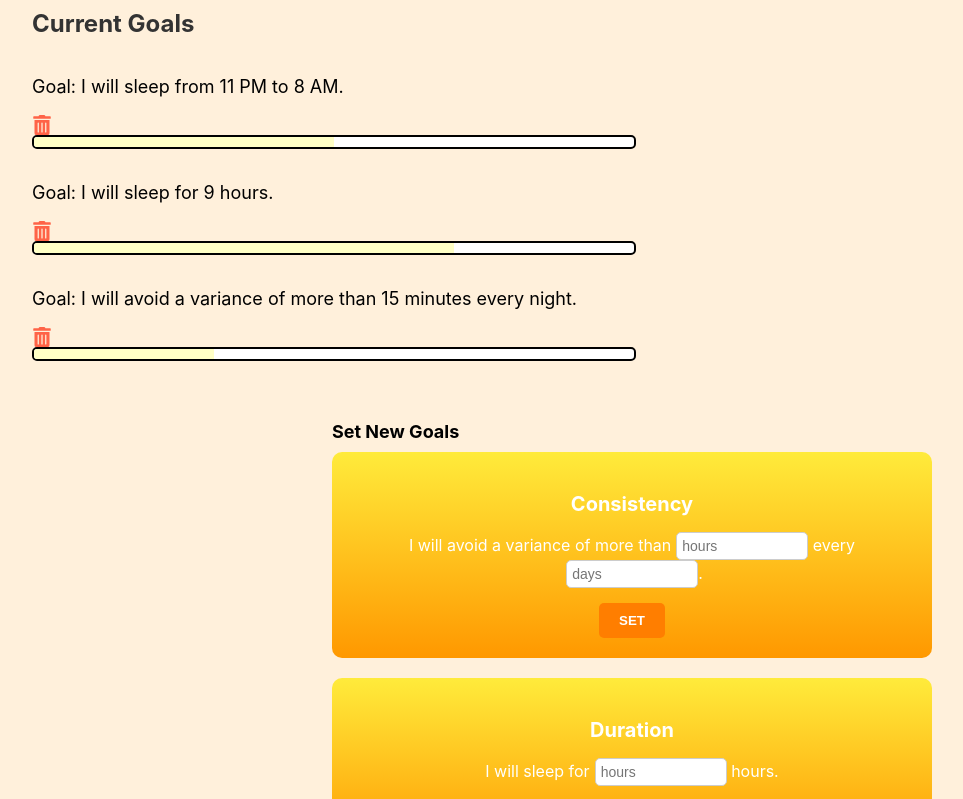
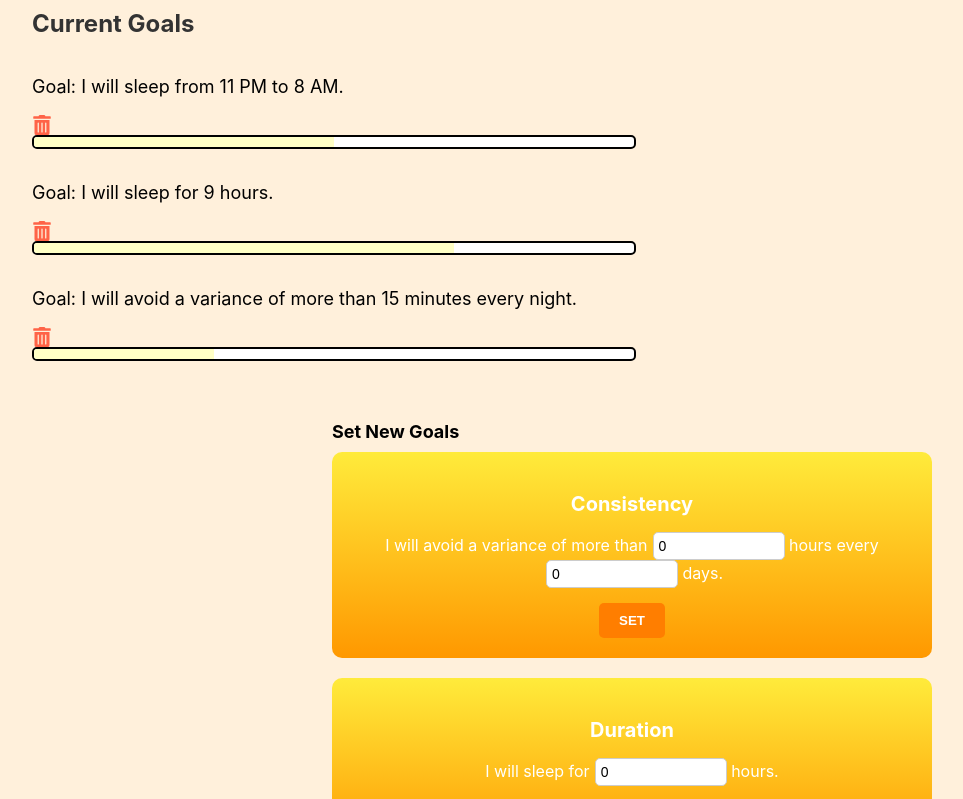
Before and after one commit to s-grzhang/neuro-nights, a React (Create React App) app: page /goals in a window 1280 px wide. Shown: the part 640-1439 px from the top of the page, without its empty margins (8-971 px from the left). Built offline with nearby package versions, Linux system fonts and the light colour scheme; the HTML template or start-up script is replaced by a standard one.

Commit message:
Can now add goals.

```diff
--- /dev/null
+++ b/src/GoalCard.js
@@ -0,0 +1,17 @@
+// GoalCard.js
+import React from 'react';
+import { FaTrashAlt } from 'react-icons/fa';
+
+const GoalCard = ({ goal, onDelete }) => {
+  return (
+    <div className="goal-item">
+      <p>Goal: {goal.text}</p>  {/* Display full goal text */}
+      <FaTrashAlt className="trash-icon" onClick={() => onDelete(goal.id)} />
+      <div className="progress-bar-goal">
+        <div className="progress-goal" style={{ width: `${goal.progress}%` }}></div>
+      </div>
+    </div>
+  );
+};
+
+export default GoalCard;
--- a/src/GoalsPage.js
+++ b/src/GoalsPage.js
@@ -1,15 +1,62 @@
+// GoalsPage.js
 import React, { useState } from 'react';
 import { Link } from 'react-router-dom';
 import './GoalsPage.css';
 import recommendedGoalsImage from "./Recommended Goals.png";
 import { FaTrashAlt } from 'react-icons/fa';
+import GoalCard from './GoalCard';  // Import the new GoalCard component
 
 const GoalsPage = () => {
   const [menuOpen, setMenuOpen] = useState(false);
+  const [goals, setGoals] = useState([  // Initialize with some default goals
+    { id: 1, text: 'I will sleep from 11 PM to 8 AM.', progress: 50 },
+    { id: 2, text: 'I will sleep for 9 hours.', progress: 70 },
+    { id: 3, text: 'I will avoid a variance of more than 15 minutes every night.', progress: 30 }
+  ]);
+
+  const [newGoal, setNewGoal] = useState({
+    template: '',  // Store full goal template
+    hours: 0,      // Store dynamic values like hours
+    days: 0,       // Store dynamic values like days
+    timeStart: '', // Store start time for bedtime goals
+    timeEnd: '',   // Store end time for bedtime goals
+  });
 
   // Function to toggle the menu
   const toggleMenu = () => {
     setMenuOpen(!menuOpen);
+  };
+
+  // Function to handle setting a new goal
+  const handleSetGoal = () => {
+    let goalText = '';
+
+    // Build goal text based on the inputs
+    if (newGoal.template === 'duration') {
+      goalText = `I will sleep for ${newGoal.hours} hours.`;
+    } else if (newGoal.template === 'consistency') {
+      goalText = `I will avoid a variance of more than ${newGoal.hours} hours every ${newGoal.days} days.`;
+    } else if (newGoal.template === 'bedtime') {
+      goalText = `I will sleep from ${newGoal.timeStart} to ${newGoal.timeEnd}.`;
+    }
+
+    // Only add the new goal if there's a valid goal text
+    if (goalText) {
+      const newGoalData = { id: goals.length + 1, text: goalText, progress: 0 };
+      setGoals([...goals, newGoalData]);
+      setNewGoal({
+        template: '',
+        hours: 0,
+        days: 0,
+        timeStart: '',
+        timeEnd: '',
+      });  // Reset after adding the goal
+    }
+  };
+
+  // Function to delete a goal
+  const handleDeleteGoal = (id) => {
+    setGoals(goals.filter(goal => goal.id !== id));
   };
 
   return (
@@ -18,7 +65,6 @@ const GoalsPage = () => {
       {/* Goal Box */}
       <div className="goal-box">
         <img src={recommendedGoalsImage} alt="Recommended Goals" className="goal-image" />
-
         <div className="goal-cards">
           <div className="goal-card">
             <h3>Duration</h3>
@@ -38,36 +84,16 @@ const GoalsPage = () => {
         </div>
       </div>
 
-        {/* Current Goals Section */}
-        <div className="current-goals">
+      {/* Current Goals Section */}
+      <div className="current-goals">
         <h2>Current Goals</h2>
-
-        {/* Goal 1 */}
-        <div className="goal-item">
-          <p>Goal: I will sleep from 11 PM to 8 AM.</p>
-          <FaTrashAlt className="trash-icon" />
-          <div className="progress-bar-goal">
-            <div className="progress-goal" style={{ width: '50%' }}></div>
-          </div>
-        </div>
-
-        {/* Goal 2 */}
-        <div className="goal-item">
-          <p>Goal: I will sleep for 9 hours.</p>
-          <FaTrashAlt className="trash-icon" />
-          <div className="progress-bar-goal">
-            <div className="progress-goal" style={{ width: '70%' }}></div>
-          </div>
-        </div>
-
-        {/* Goal 3 */}
-        <div className="goal-item">
-          <p>Goal: I will avoid a variance of more than 15 minutes every night.</p>
-          <FaTrashAlt className="trash-icon" />
-          <div className="progress-bar-goal">
-            <div className="progress-goal" style={{ width: '30%' }}></div>
-          </div>
-        </div>
+        {goals.map((goal) => (
+          <GoalCard
+            key={goal.id}
+            goal={goal}
+            onDelete={handleDeleteGoal}
+          />
+        ))}
       </div>
 
       {/* Set New Goals Section */}
@@ -80,14 +106,16 @@ const GoalsPage = () => {
           <p>I will avoid a variance of more than
             <input
               type="number"
-              placeholder="hours"
-            /> every
+              value={newGoal.hours}
+              onChange={(e) => setNewGoal({ ...newGoal, hours: e.target.value, template: 'consistency' })}
+            /> hours every
             <input
-              type="text"
-              placeholder="days"
-            />.
+              type="number"
+              value={newGoal.days}
+              onChange={(e) => setNewGoal({ ...newGoal, days: e.target.value })}
+            /> days.
           </p>
-          <button className="set-button">SET</button>
+          <button className="set-button" onClick={handleSetGoal}>SET</button>
         </div>
 
         {/* Duration Box */}
@@ -96,10 +124,11 @@ const GoalsPage = () => {
           <p>I will sleep for
             <input
               type="number"
-              placeholder="hours"
+              value={newGoal.hours}
+              onChange={(e) => setNewGoal({ ...newGoal, hours: e.target.value, template: 'duration' })}
             /> hours.
           </p>
-          <button className="set-button">SET</button>
+          <button className="set-button" onClick={handleSetGoal}>SET</button>
         </div>
 
         {/* Bedtime Box */}
@@ -108,12 +137,16 @@ const GoalsPage = () => {
           <p>I will sleep from
             <input
               type="time"
+              value={newGoal.timeStart}
+              onChange={(e) => setNewGoal({ ...newGoal, timeStart: e.target.value, template: 'bedtime' })}
             /> to
             <input
               type="time"
+              value={newGoal.timeEnd}
+              onChange={(e) => setNewGoal({ ...newGoal, timeEnd: e.target.value })}
             />.
           </p>
-          <button className="set-button">SET</button>
+          <button className="set-button" onClick={handleSetGoal}>SET</button>
         </div>
       </div>
     </div>
```
